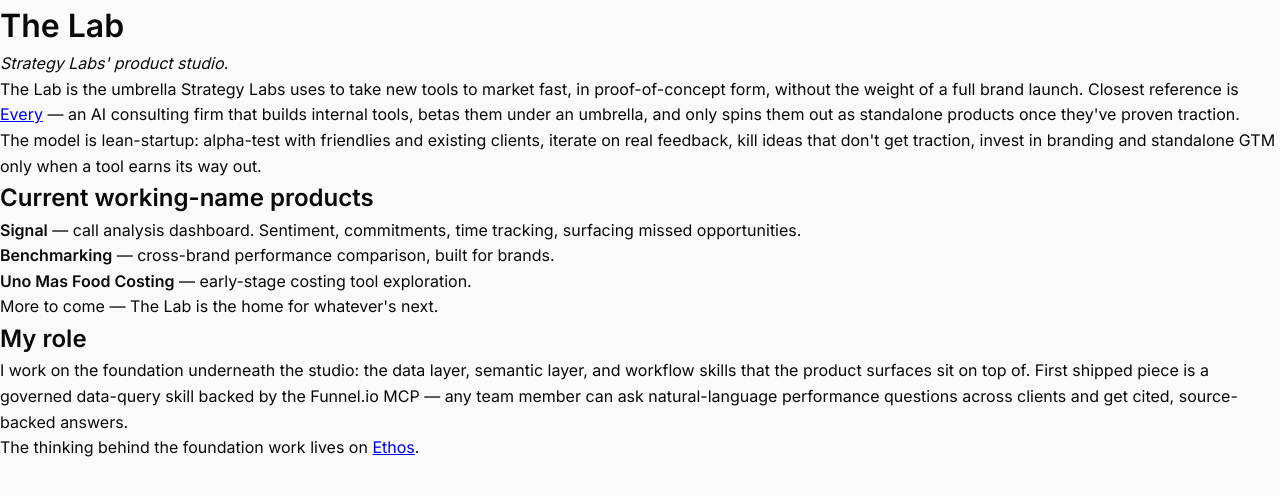
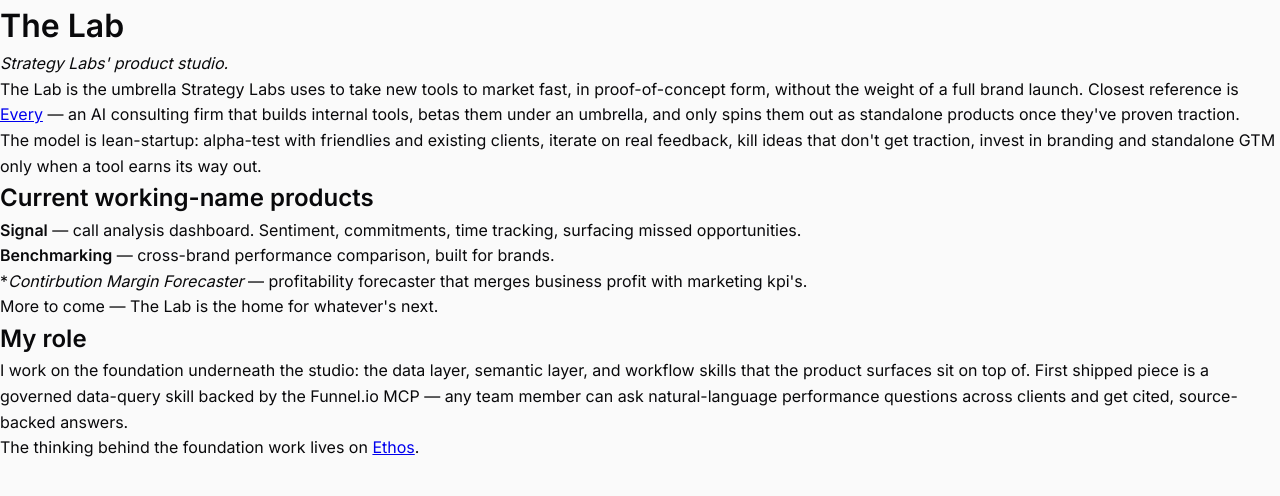
Before and after one commit to thetyedye/tyler-md, a Next.js app: page /the-lab in a window 1280 px wide. Shown: the top 496 px of the page. Built offline with nearby package versions, Linux system fonts and the light colour scheme.

Commit message:
Update projects and the-lab pages

```diff
--- a/pages/projects.mdx
+++ b/pages/projects.mdx
@@ -36,4 +36,4 @@
 ## TBrain
 *Status: ongoing · personal*
 
-My personal Obsidian knowledge graph second brain. Three layers: `raw/` for frictionless daily capture, `sources/` for curated external material, `wiki/` for compiled knowledge with cross-linked entities (people, companies, projects, ideas, tools). Every fact has a source. Brain-first: my agents check here before reaching for an external API.
+My personal second brain Obsidian knowledge graph. Three layers: `raw/` for frictionless daily capture, `sources/` for curated external material, `wiki/` for compiled knowledge with cross-linked entities (people, companies, projects, ideas, tools). Every fact has a source. Brain-first: my agents check here before reaching for an external API.
--- a/pages/the-lab.mdx
+++ b/pages/the-lab.mdx
@@ -14,7 +14,7 @@
 
 - **Signal** — call analysis dashboard. Sentiment, commitments, time tracking, surfacing missed opportunities.
 - **Benchmarking** — cross-brand performance comparison, built for brands.
-- **Uno Mas Food Costing** — early-stage costing tool exploration.
+- **Contirbution Margin Forecaster* — profitability forecaster that merges business profit with marketing kpi's.
 - More to come — The Lab is the home for whatever's next.
 
 ## My role
```
